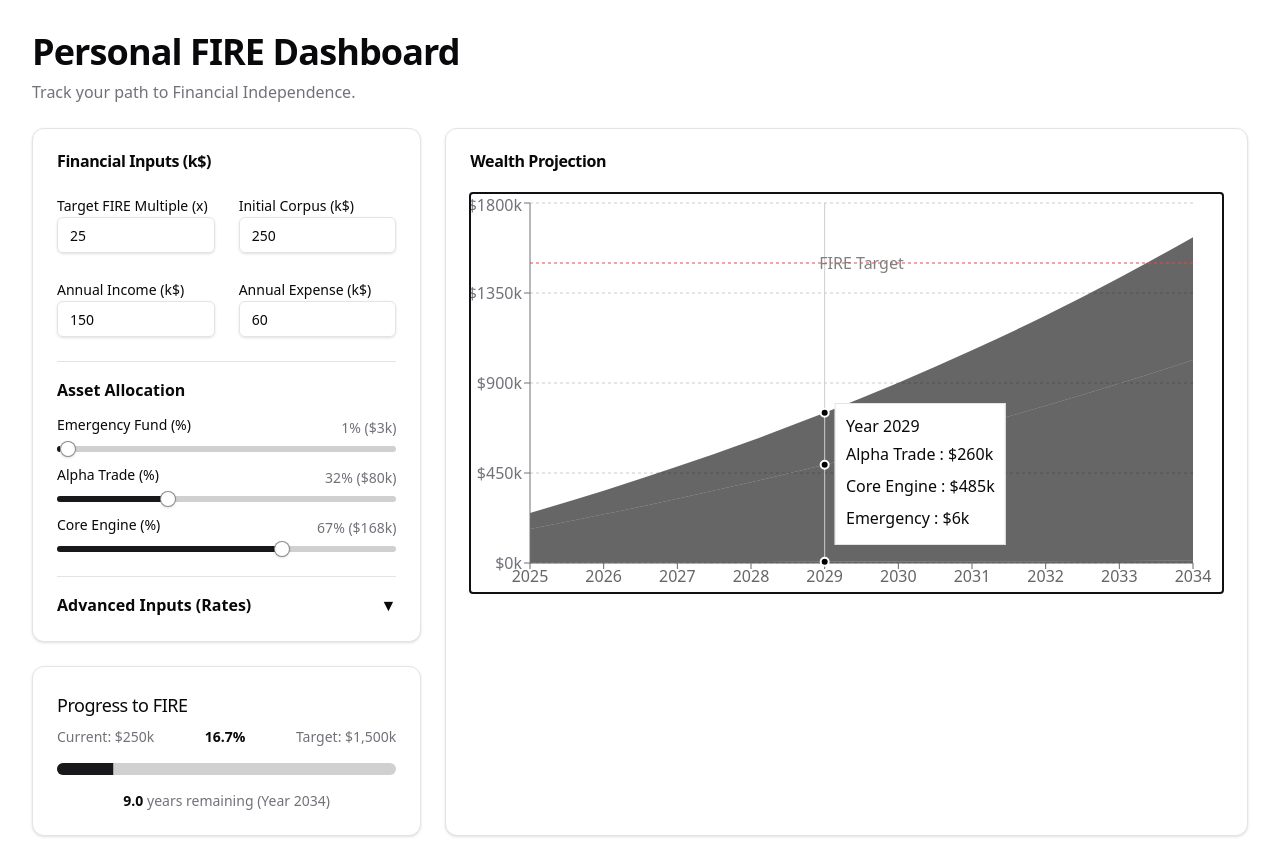
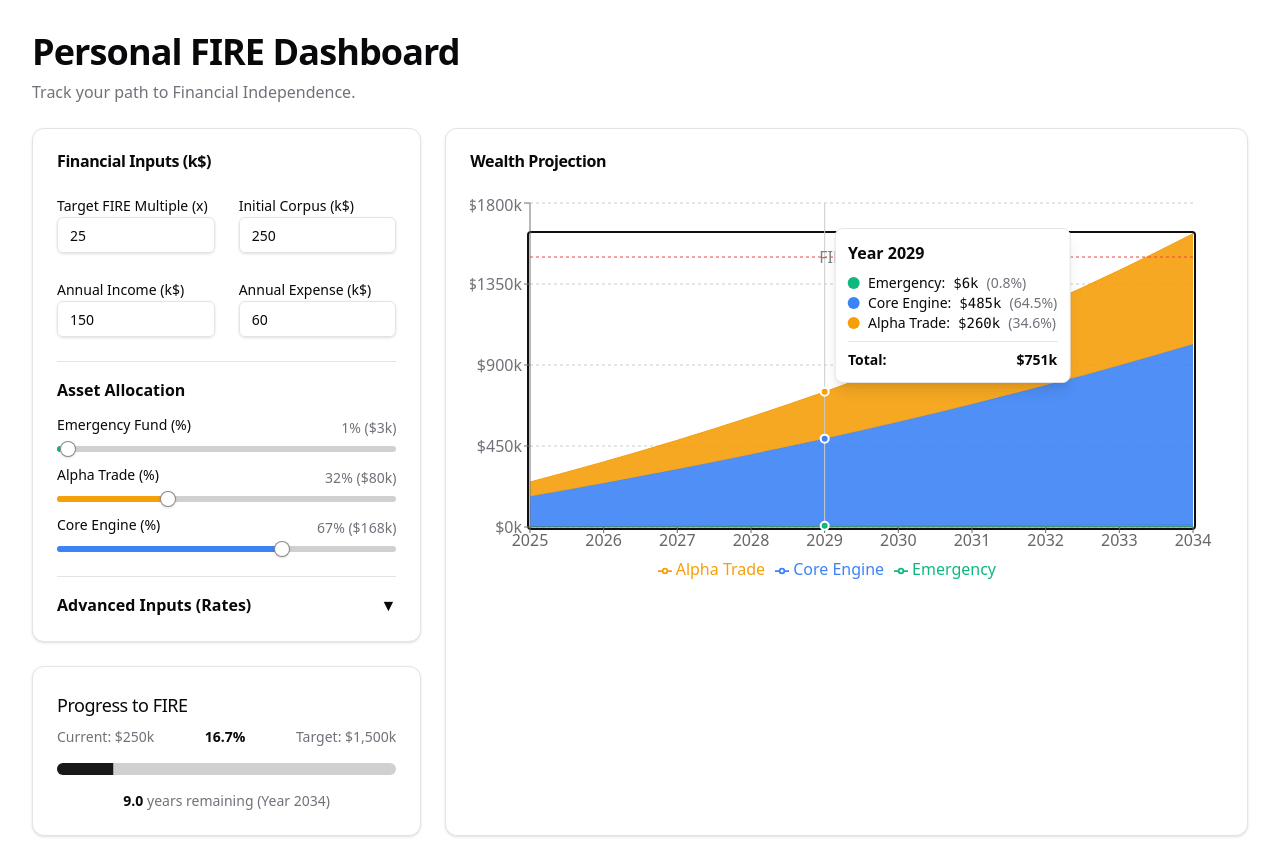
Before and after one commit to shadowlanes/fiery, a React (Vite) app: page / in a window 1280 px wide. Both pictures are taken after a click on the element 846 px from the left and 393 px from the top of the page. Built offline with nearby package versions, Linux system fonts and the light colour scheme.

Commit message:
feat: Introduce custom chart tooltips, legends, and apply consistent chart colors to sliders and area fills.

```diff
--- a/src/components/InputSection.jsx
+++ b/src/components/InputSection.jsx
@@ -86,6 +86,7 @@ const InputSection = ({ inputs, setInputs }) => {
                             onValueChange={(value) => handleAllocationChange('emergency', value[0])}
                             max={100}
                             step={1}
+                            className="[&>span:first-child>span]:bg-[hsl(var(--chart-1))]"
                         />
                     </div>
 
@@ -101,6 +102,7 @@ const InputSection = ({ inputs, setInputs }) => {
                             onValueChange={(value) => handleAllocationChange('alpha', value[0])}
                             max={100}
                             step={1}
+                            className="[&>span:first-child>span]:bg-[hsl(var(--chart-3))]"
                         />
                     </div>
 
@@ -116,6 +118,7 @@ const InputSection = ({ inputs, setInputs }) => {
                             onValueChange={(value) => handleAllocationChange('core', value[0])}
                             max={100}
                             step={1}
+                            className="[&>span:first-child>span]:bg-[hsl(var(--chart-2))]"
                         />
                     </div>
                 </div>
--- a/src/components/ProjectionChart.jsx
+++ b/src/components/ProjectionChart.jsx
@@ -1,9 +1,35 @@
 import React from 'react'
 import { Card, CardContent, CardHeader, CardTitle } from "@/components/ui/card"
-import { AreaChart, Area, XAxis, YAxis, CartesianGrid, Tooltip, ResponsiveContainer, ReferenceLine } from 'recharts'
+import { AreaChart, Area, XAxis, YAxis, CartesianGrid, Tooltip, ResponsiveContainer, ReferenceLine, Legend } from 'recharts'
 import { formatCurrency } from '@/utils/calculations'
 
 const ProjectionChart = ({ data, target }) => {
+    const CustomTooltip = ({ active, payload, label }) => {
+        if (active && payload && payload.length) {
+            // Calculate total from payload to ensure we use the stacked values correctly
+            const total = payload.reduce((sum, entry) => sum + entry.value, 0);
+
+            return (
+                <div className="bg-card border border-border p-3 rounded-lg shadow-lg">
+                    <p className="font-semibold mb-2">Year {label + new Date().getFullYear()}</p>
+                    {payload.map((entry, index) => (
+                        <div key={index} className="flex items-center gap-2 text-sm">
+                            <div className="w-3 h-3 rounded-full" style={{ backgroundColor: entry.color }} />
+                            <span className="capitalize">{entry.name}:</span>
+                            <span className="font-mono">{formatCurrency(entry.value)}</span>
+                            <span className="text-muted-foreground">({((entry.value / total) * 100).toFixed(1)}%)</span>
+                        </div>
+                    ))}
+                    <div className="mt-2 pt-2 border-t border-border flex justify-between font-bold text-sm">
+                        <span>Total:</span>
+                        <span>{formatCurrency(total)}</span>
+                    </div>
+                </div>
+            );
+        }
+        return null;
+    };
+
     return (
         <Card className="h-full">
             <CardHeader>
@@ -30,19 +56,18 @@ const ProjectionChart = ({ data, target }) => {
                                 stroke="hsl(var(--muted-foreground))"
                                 tickFormatter={(value) => `$${value}k`}
                             />
-                            <Tooltip
-                                formatter={(value, name) => [formatCurrency(value), name]}
-                                labelFormatter={(year) => `Year ${year + new Date().getFullYear()}`}
-                                contentStyle={{ backgroundColor: 'hsl(var(--card))', borderColor: 'hsl(var(--border))', color: 'hsl(var(--foreground))' }}
-                            />
+                            <Tooltip content={<CustomTooltip />} />
+                            <Legend verticalAlign="bottom" height={36} />
                             <ReferenceLine y={target} label="FIRE Target" stroke="hsl(var(--destructive))" strokeDasharray="3 3" />
+
+                            {/* Stack order: Emergency (bottom) -> Core -> Alpha (top) */}
                             <Area
                                 type="monotone"
                                 dataKey="emergency"
                                 stackId="1"
                                 stroke="hsl(var(--chart-1))"
                                 fill="hsl(var(--chart-1))"
-                                fillOpacity={0.6}
+                                fillOpacity={0.9}
                                 name="Emergency"
                             />
                             <Area
@@ -51,7 +76,7 @@ const ProjectionChart = ({ data, target }) => {
                                 stackId="1"
                                 stroke="hsl(var(--chart-2))"
                                 fill="hsl(var(--chart-2))"
-                                fillOpacity={0.6}
+                                fillOpacity={0.9}
                                 name="Core Engine"
                             />
                             <Area
@@ -60,7 +85,7 @@ const ProjectionChart = ({ data, target }) => {
                                 stackId="1"
                                 stroke="hsl(var(--chart-3))"
                                 fill="hsl(var(--chart-3))"
-                                fillOpacity={0.6}
+                                fillOpacity={0.9}
                                 name="Alpha Trade"
                             />
                         </AreaChart>
--- a/src/index.css
+++ b/src/index.css
@@ -79,6 +79,14 @@
     --input: 240 5.9% 90%;
     --ring: 240 5.9% 10%;
     --radius: 0.5rem;
+
+    /* Chart Colors */
+    --chart-1: 160 84% 39%;
+    /* Emerald */
+    --chart-2: 217 91% 60%;
+    /* Blue */
+    --chart-3: 38 92% 50%;
+    /* Amber */
   }
 
   .dark {
```
